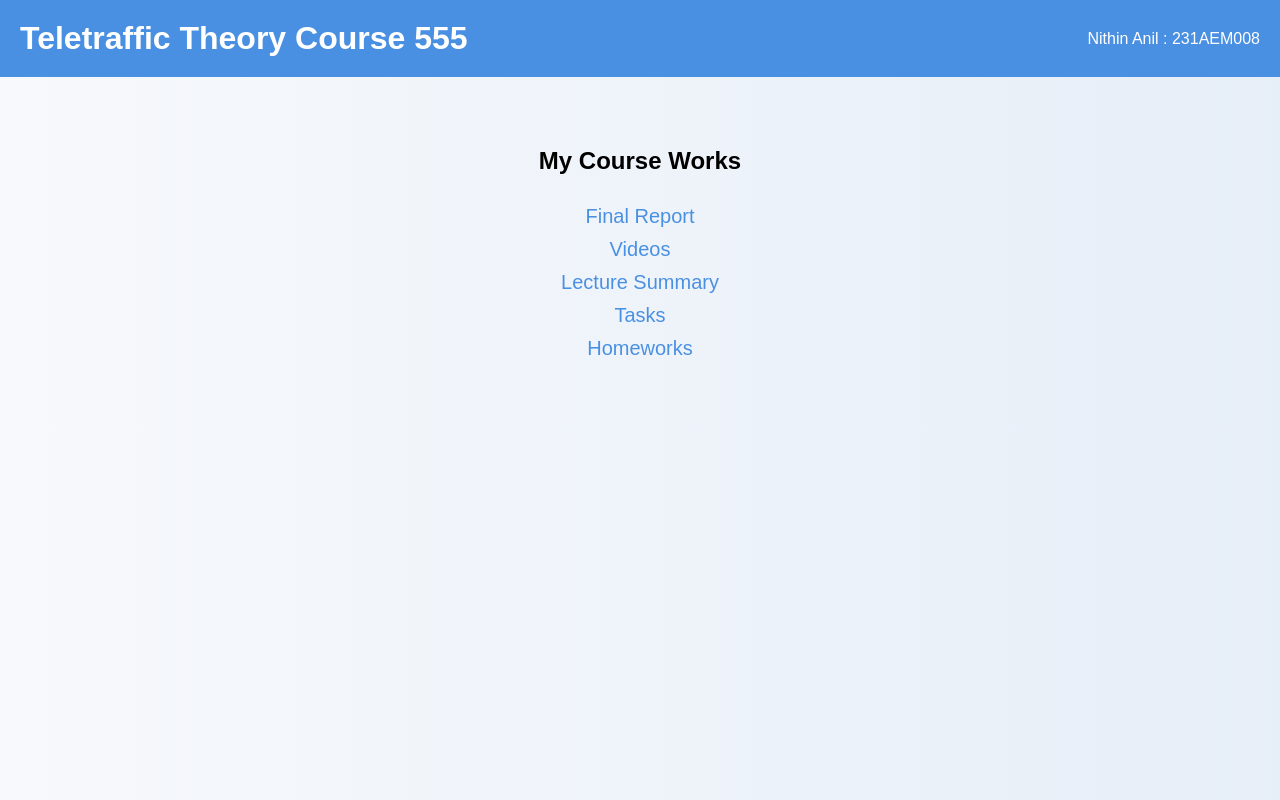
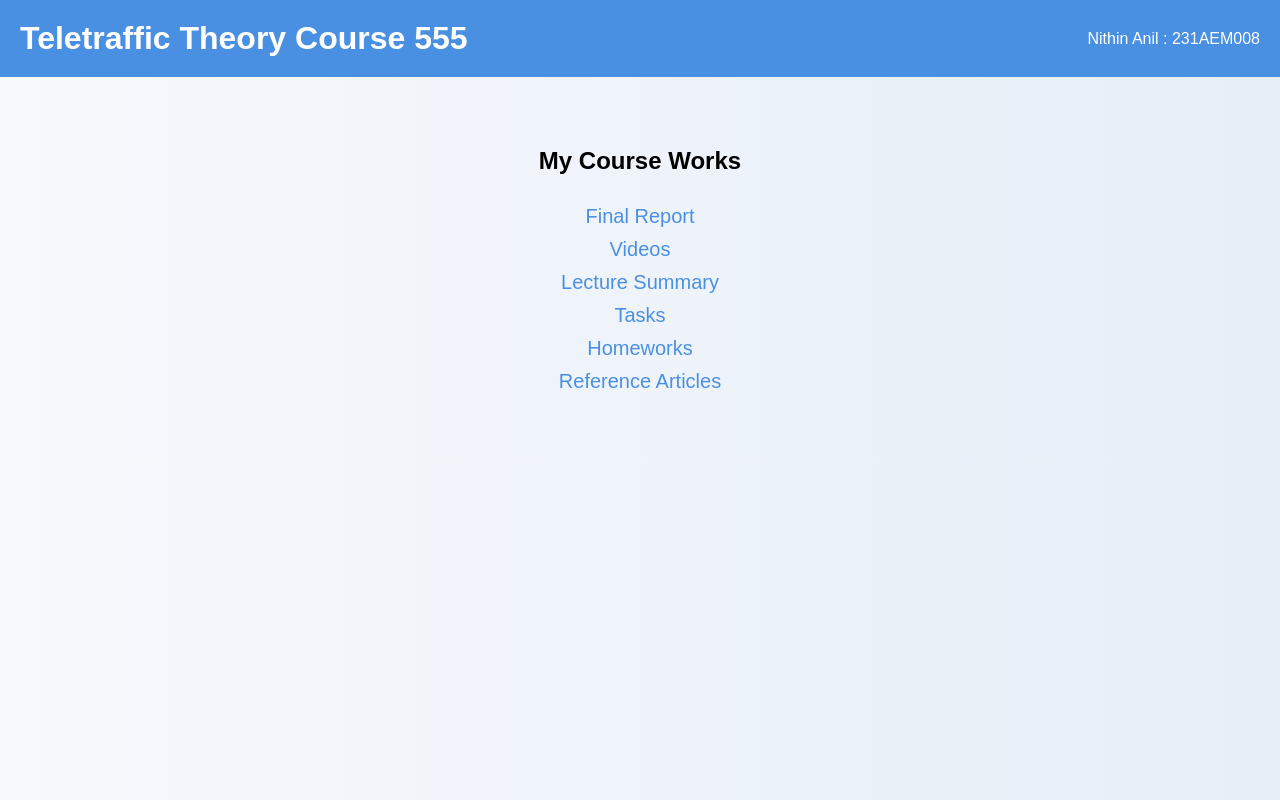
Before and after one commit to NithinAnil646/Teletraffic-Theory-Course, a plain HTML site: page index.html in a window 1280 px wide. Drawn offline with Linux system fonts and the light colour scheme.

Commit message:
Initial commit

```diff
--- a/index.html
+++ b/index.html
@@ -69,6 +69,8 @@
             <li><a href="lecture_summary.html">Lecture Summary</a></li>
             <li><a href="tasks.html">Tasks</a></li>
             <li><a href="homeworks.html">Homeworks</a></li>
+	    <li><a href="Reference_articles.html">Reference Articles</a></li>
+
         </ul>
     </div>
 </body>
```
